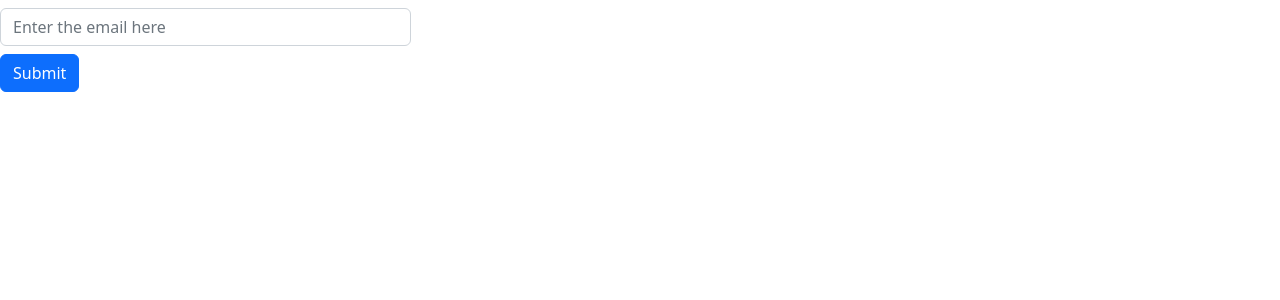
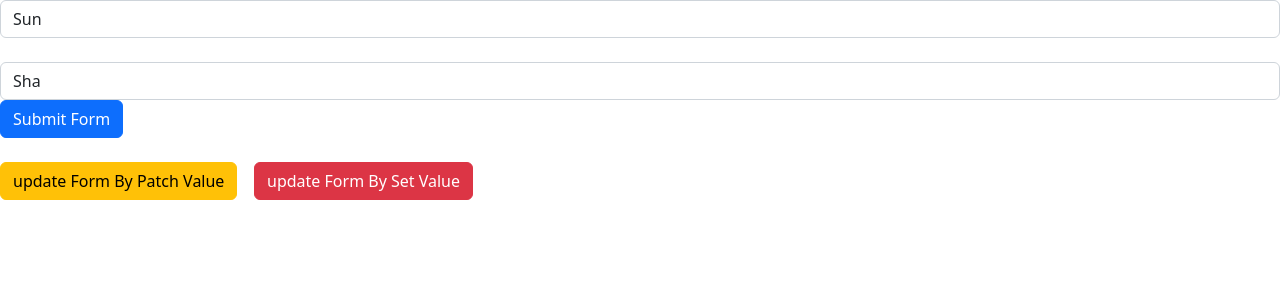
Before and after one commit to lets-build-with-code/Angular-tutorials, an Angular app: page / in a window 1280 px wide. Shown: the top 300 px of the page. Built offline with nearby package versions, Linux system fonts and the light colour scheme.

Commit message:
Angular #70 - Reactive Form -  Patch Value & Set Value

```diff
--- a/src/app/app.component.html
+++ b/src/app/app.component.html
@@ -1,26 +1,13 @@
-<form [formGroup]="customForm" (ngSubmit)="submitAge()">
+<form [formGroup]="personalForm" (ngSubmit)="submitForm()">
 
-    <div class="row py-2">
-        <div class="col-4 ">
-            <input type="text" class="form-control" placeholder="Enter the email here" formControlName="email">
+    <input type="text" class="form-control" formControlName="first_name"> &nbsp;&nbsp;
+    <input type="text" class="form-control" formControlName="last_name">
 
-        </div>
-        <div class="col-4">
-
-
-            <p *ngIf="customForm.get('email')?.hasError('required') && customForm.get('email')?.touched"
-                class="text-danger">Email is
-                required</p>
-
-            <p *ngIf="customForm.get('email')?.hasError('emailAlreadyExist') && customForm.get('email')?.touched"
-                class="text-danger">Email already Exist. Please choose another Email ID</p>
-
-            <p *ngIf="!customForm.get('email')?.hasError('emailAlreadyExist') && customForm.get('email')?.touched"
-                class="text-success">Email is available</p>
-        </div>
-
-    </div>
-
-    <div> <button class="btn btn-primary">Submit</button></div>
+    <button class="btn btn-primary">Submit Form</button>
 
 </form>
+
+<br>
+
+<button (click)="updateFormByPatchValue()" class="btn btn-warning">update Form By Patch Value</button> &nbsp;&nbsp;
+<button (click)="updateFormBySetValue()" class="btn btn-danger">update Form By Set Value</button>
--- a/src/app/app.component.ts
+++ b/src/app/app.component.ts
@@ -1,8 +1,7 @@
 
 import { Component } from '@angular/core';
-import { AsyncValidatorFn, FormControl, FormGroup, NgForm, Validators } from '@angular/forms';
-import { map, Observable } from 'rxjs';
-import { HttpRequestService } from './http-request.service';
+import { FormBuilder, FormGroup } from '@angular/forms';
+
 
 @Component({
   selector: 'app-root',
@@ -12,35 +11,24 @@ import { HttpRequestService } from './http-request.service';
 })
 
 export class AppComponent {
-
-  customForm:FormGroup = new FormGroup({
-    email : new FormControl('',[Validators.required], this.asyncEmailValidator())
-  });
-
-  constructor(private httpReq : HttpRequestService) {}
-
-  asyncEmailValidator() : AsyncValidatorFn {
-    return (control:any): Observable<{[key:string]:boolean} | null> => {
-
-      return this.httpReq.getDetailsOfUserForEmailIsAvailableOrNot().pipe(
-        map((res:any) => {
-          console.log("res : ", res, control.value)
-          const isEmailAlreadyExist = res.filter((req:any) => req.email === control.value).length ? true : false;
-
-          if(isEmailAlreadyExist) {
-            console.log("email Exist : ", isEmailAlreadyExist)
-            return {emailAlreadyExist:true}
+  personalForm!:FormGroup
+  constructor(private fb : FormBuilder) {
+    this.personalForm = this.fb.group({
+      first_name : ['Sun'],
+      last_name : ['Sha']
+    })
   }
 
-          return null;
-        })
-      )
 
+  updateFormByPatchValue() {
+     this.personalForm.patchValue({first_name:'John', last_name:'Mark'})
   }
 
+  updateFormBySetValue() {
+    this.personalForm.setValue({first_name:'Roger', last_name:'Smith'})
  }
 
-  submitAge(){
-    console.log("FormGroup : ", this.customForm, "Form Values : ", this.customForm.value)
+ submitForm(){
+  console.log("FormValue : ", this.personalForm.value);
  }
   }
```
Lines whose indentation alone changed are shown as unchanged.
